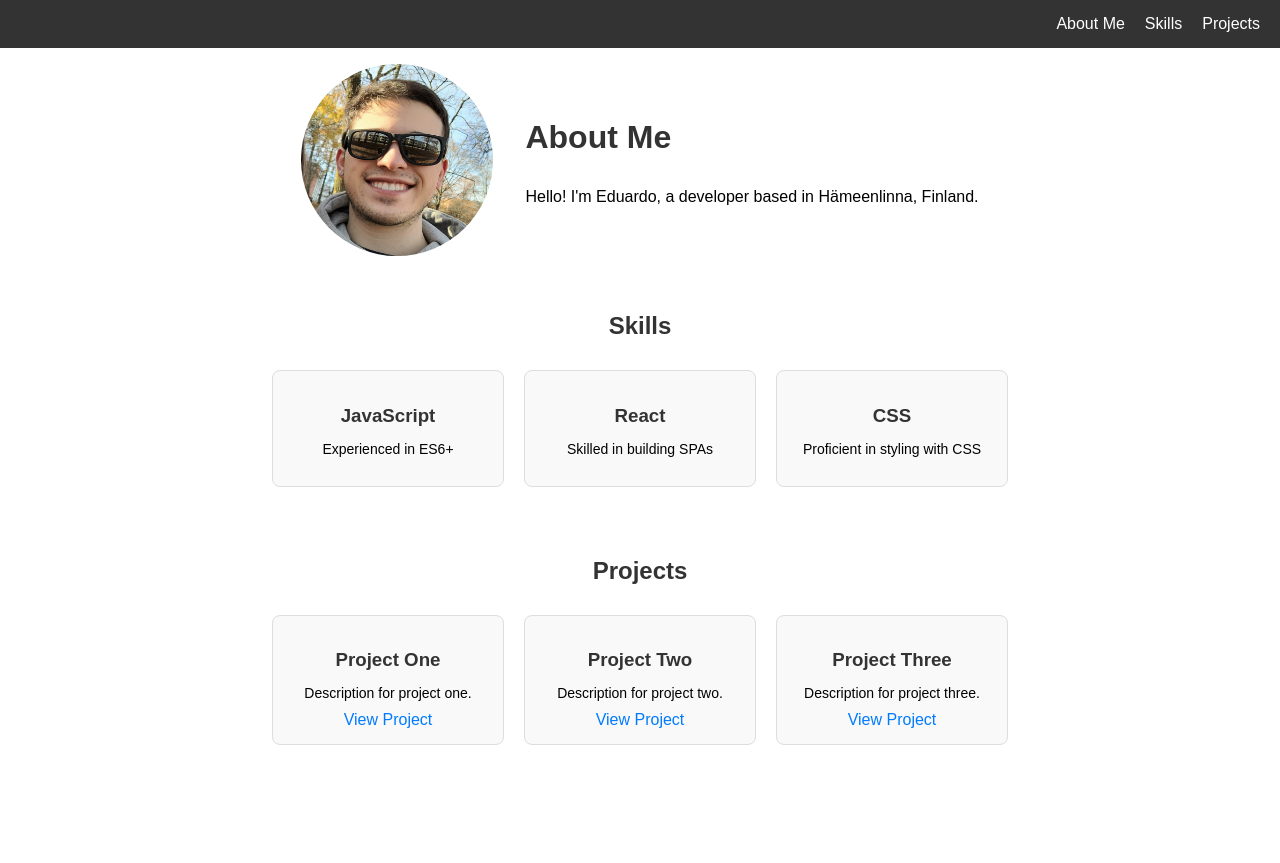
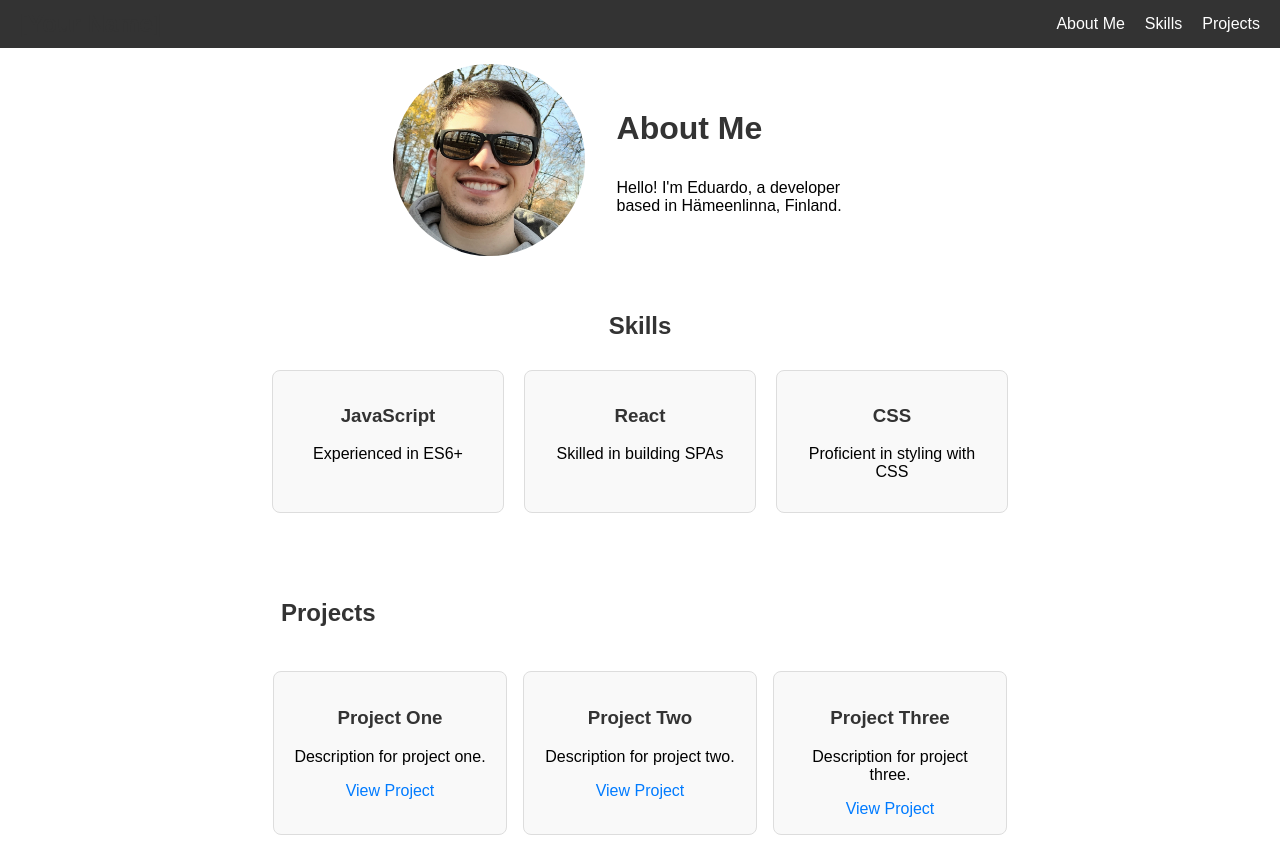
Before and after one commit to Ebassani/portfolio, a React (Create React App) app: page / in a window 1280 px wide. Before the commit the page ends 800 px from the top, so only its background shows below. Built offline with nearby package versions, Linux system fonts and the light colour scheme.

Commit message:
Styling projects container

```diff
--- a/src/App.css
+++ b/src/App.css
@@ -5,3 +5,20 @@
 h1, h2, h3 {
   color: #333;
 }
+
+.title {
+  display: flex;
+  justify-content: left;
+  margin: 1rem;
+}
+
+.containers {
+  display: flex;
+  flex-direction: column;
+  justify-content: center;
+  align-items: center;
+}
+
+.container {
+  max-width: 80%;
+}
--- a/src/App.js
+++ b/src/App.js
@@ -32,14 +32,16 @@ function App() {
   return (
     <div className="App">
       <Header />
-      <div id="about">
-        <AboutMe />
-      </div>
-      <div id="skills">
-        <Skills skills={skills}/>
-      </div>
-      <div id="projects">
-        <Projects projects={projectsData}/>
+      <div className='containers'>
+        <div id="about" className='container'>
+          <AboutMe />
+        </div>
+        <div id="skills" className='container'>
+          <Skills skills={skills}/>
+        </div>
+        <div id="projects" className='container'>
+          <Projects projects={projectsData}/>
+        </div>
       </div>
     </div>
   );
--- a/src/components/Projects.js
+++ b/src/components/Projects.js
@@ -5,7 +5,9 @@ import '../styles/Projects.css';
 const Projects = (props) => {
   return (
     <div className="projects-container" id="projects">
-      <h2>Projects</h2>
+        <div className='title'>
+        <h2>Projects</h2>
+      </div>
       <div className="projects-cards">
         {props.projects.map((project, index) => (
           <div key={index} className="project-card">
--- a/src/styles/Projects.css
+++ b/src/styles/Projects.css
@@ -1,35 +1,43 @@
 .projects-container {
   padding: 20px;
+  display: flex;
+  flex-direction: column;
+  justify-content: center;
 }
 
-.projects-container h2 {
-  text-align: center;
-  margin-bottom: 20px;
-}
+
 
 .projects-cards {
   display: flex;
   flex-wrap: wrap;
-  justify-content: center;
+  justify-content: left;
 }
 
 .project-card {
   background-color: #f9f9f9;
   border: 1px solid #ddd;
   border-radius: 8px;
-  padding: 15px;
-  margin: 10px;
+  padding: 1rem;
+  margin: 0.5rem;
   width: 200px;
   text-align: center;
 }
 
-.project-card h3 {
-  margin-bottom: 10px;
+.project-card:hover {
+  background-color: rgb(63, 63, 63);
+  color: #f9f9f9;
+  cursor: pointer;
+
+  -o-transition: all .2s ease-in;
+  -webkit-transition: all .2s ease-in;
+  transition: all .2s ease-in;
 }
 
-.project-card p {
-  font-size: 14px;
-  margin-bottom: 10px;
+.project-card:hover > h3 {
+  color: #f9f9f9;
+  -o-transition: all .2s ease-in;
+  -webkit-transition: all .2s ease-in;
+  transition: all .2s ease-in;
 }
 
 .project-card a {
--- a/src/styles/Skills.css
+++ b/src/styles/Skills.css
@@ -22,11 +22,3 @@
   width: 200px;
   text-align: center;
 }
-
-.skill-card h3 {
-  margin-bottom: 10px;
-}
-
-.skill-card p {
-  font-size: 14px;
-}
```
